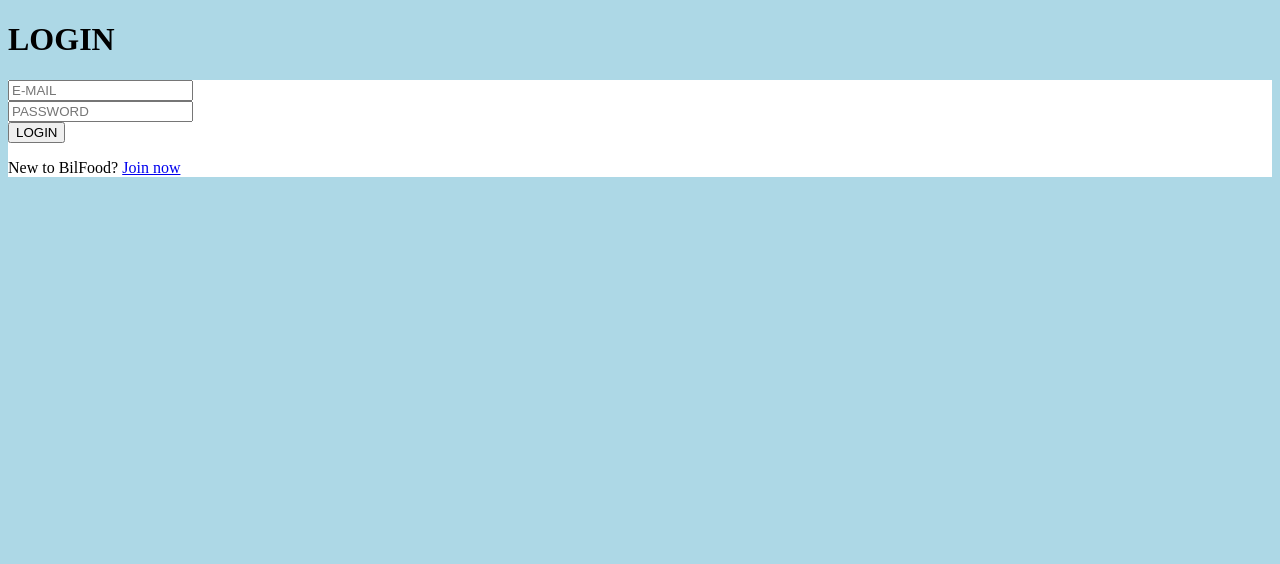
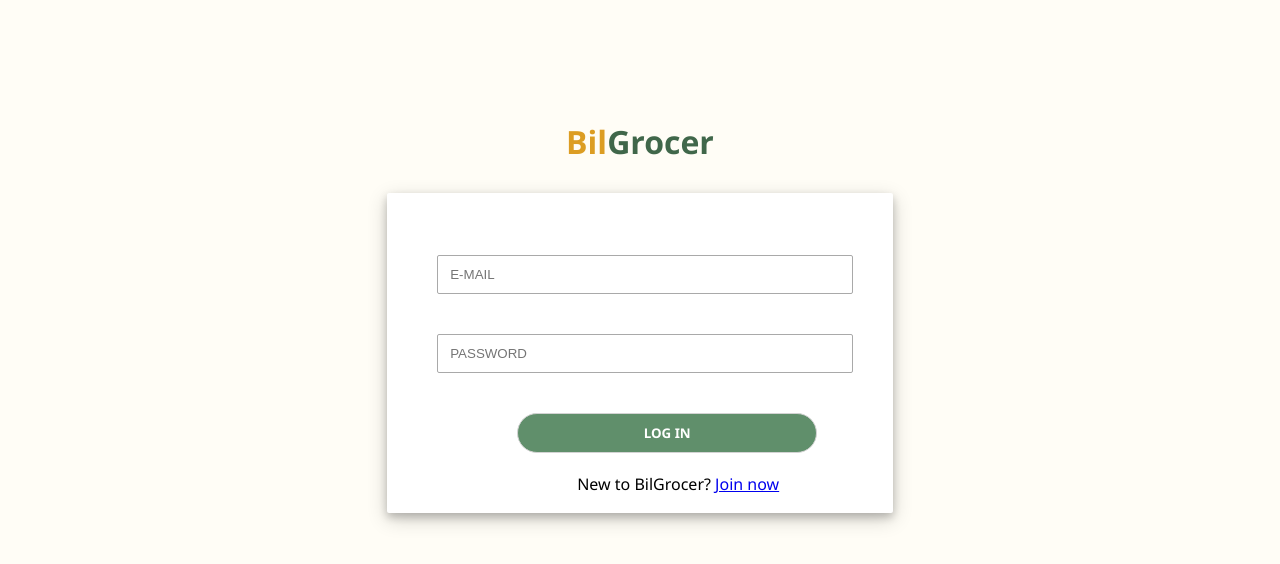
Before and after one commit to 4sherzod/backend_project, a PHP site: page /login.php in a window 1280 px wide. Shown: the top 564 px of the page. Run offline with PHP 8.4, Linux system fonts and the light colour scheme.

Commit message:
login css

```diff
--- a/login.php
+++ b/login.php
@@ -5,23 +5,81 @@
      <meta name="viewport" content="width=device-width, initial-scale=1.0">
      <title>Document</title>
      <style>
+
           body {
-               background-color:lightblue;
+               background-color:#FFFDF6;
+               font-family: 'Segoe UI', Tahoma, Geneva, Verdana, sans-serif;
           }
-          #login{
+          #logindiv{
+               margin:auto;
                background-color:white;
+               width: 40%;
+               text-align: center;
+               border-radius: 2px;
+               box-shadow: 0 4px 8px 0 rgba(0, 0, 0, 0.2), 0 6px 20px 0 rgba(0, 0, 0, 0.19);
           }
+          #logindiv * {
+               align-items: center;
+               display: block;
+               width: 90%;
+          }
+          #email,#password{
+               height: 35px;
+               margin: 40px 50px;
+               border-radius: 2px;
+               border: 1px solid darkgray;
+               text-indent: 10px;
+          }
+          #loginbtn {
+               margin: 40px 130px 0px;
+               width: 300px;
+               height: 40px;
+               border-radius: 50px;
+               border: 1px solid lightgray;
+               background-color: #608F6B;
+               font-weight: bold;
+               font-family: 'Segoe UI', Tahoma, Geneva, Verdana, sans-serif;
+               color:white;
+          }
+          h1{
+               margin-bottom: 30px;
+               margin-top: 120px;
+               text-align: center;
+               color: #DC9D23;
+          }
+
+          /* #p {
+               border: 1px solid red;
+               margin: 10px 50px;
+               text-align: center;
+          } */
+          #p {
+               margin: 20px 190px;
+               text-align: center;
+               white-space: nowrap;
+               text-align: center;
+               width: 20px;
+               height: 40px;
+          }
+
+        #p a {
+               display: inline-block;
+          }
+          span{ color: #40674A;}
+
      </style>
 </head>
 <body>
-     <h1>LOGIN</h1>
-     <div id="login">
+     <h1>Bil<span>Grocer</span></h1>
+     <div id="logindiv">
           <form method="post">
-               <input type="text" name="email" id="" placeholder="E-MAIL" value="<?= $email ?? '' ?>"> <br>
-               <input type="text" name="password" id="" placeholder="PASSWORD" value="<?= $password ?? '' ?>"> <br>
-               <button type="submit">LOGIN</button>
-               <p>New to BilFood? <a href="register.php">Join now</a> </p>
+               <br>
+               <input type="text" name="email" id="email" placeholder="E-MAIL" value="<?= $email ?? '' ?>">
+               <input type="text" name="password" id="password" placeholder="PASSWORD" value="<?= $password ?? '' ?>">
+               <input type="button" value="LOG IN" id="loginbtn">
+               <p id="p">New to BilGrocer? <a href="register.php">  Join now</a></p>
           </form>
+
      </div>
 </body>
 </html>
```
